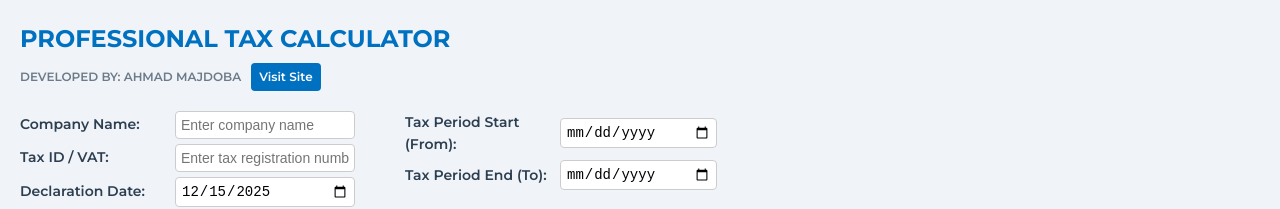
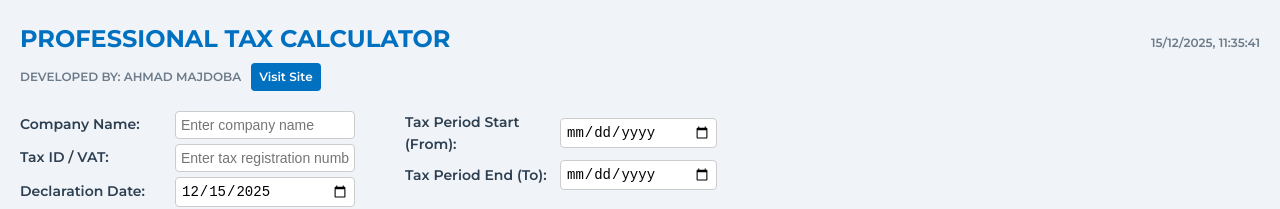
Before and after one commit to ca-almajdoba/sales_tax_calculator, a plain HTML site: page index.html in a window 1280 px wide. Shown: the top 209 px of the page. Drawn offline with nearby package versions, Linux system fonts and the light colour scheme.

Commit message:
Update tax calculator (auto update)
Added no-cache headers + datetime

```diff
--- a/index.html
+++ b/index.html
@@ -4,6 +4,12 @@
     <meta charset="UTF-8">
     <meta name="viewport" content="width=device-width, initial-scale=1.0">
     <title>Professional Tax Calculator</title>
+
+    <!-- ✅ Cache control (helps clients always get latest version) -->
+    <meta http-equiv="Cache-Control" content="no-cache, no-store, must-revalidate">
+    <meta http-equiv="Pragma" content="no-cache">
+    <meta http-equiv="Expires" content="0">
+
     <link href="https://fonts.googleapis.com/css2?family=Montserrat:wght@400;600;700&display=swap" rel="stylesheet">
     <script src="https://cdnjs.cloudflare.com/ajax/libs/jspdf/2.5.1/jspdf.umd.min.js"></script>
     <script src="https://cdnjs.cloudflare.com/ajax/libs/jspdf-autotable/3.5.28/jspdf.plugin.autotable.min.js"></script>
@@ -38,6 +44,29 @@
             margin: 0 0 5px 0;
             text-transform: uppercase;
         }
+
+        /* ✅ ADDITION: title row + datetime (does not affect your layout except placing datetime on right) */
+        .header-title-row {
+            flex-basis: 100%;
+            display: flex;
+            justify-content: space-between;
+            align-items: center;
+            gap: 10px;
+        }
+        /* override only inside the title row so datetime can sit on the right */
+        .header-title-row h2 {
+            flex-basis: auto;
+            flex: 1;
+            margin: 0 0 5px 0;
+        }
+        .header-datetime {
+            font-size: 12px;
+            color: #6c7a89;
+            font-weight: 600;
+            white-space: nowrap;
+            margin-top: 2px;
+        }
+        /* ✅ END ADDITION */
 
         .dev-info-container {
             flex-basis: 100%;
@@ -314,7 +343,12 @@
 <body>
 
     <div class="header">
-        <h2>PROFESSIONAL TAX CALCULATOR</h2>
+
+        <!-- ✅ ONLY HTML CHANGE: wrap title + add datetime on right -->
+        <div class="header-title-row">
+            <h2>PROFESSIONAL TAX CALCULATOR</h2>
+            <span class="header-datetime" id="appDateTime"></span>
+        </div>
 
         <div class="dev-info-container">
             <p>DEVELOPED BY: AHMAD MAJDOBA</p>
@@ -531,7 +565,6 @@
             const taxPeriodStart = document.getElementById('taxPeriodStart').value.trim() || 'N/A';
             const taxPeriodEnd = document.getElementById('taxPeriodEnd').value.trim() || 'N/A';
 
-
             // IMPORTANT: Access jsPDF directly from the window object
             const doc = new window.jspdf.jsPDF();
             let finalY = 0;
@@ -649,6 +682,14 @@
                 const formattedDate = today.toISOString().split('T')[0];
                 dateInput.value = formattedDate;
             }
+
+            // ✅ ADDITION: datetime on header (independent from your logic)
+            const dt = document.getElementById('appDateTime');
+            if (dt) {
+                const tick = () => dt.textContent = new Date().toLocaleString('en-GB');
+                tick();
+                setInterval(tick, 1000);
+            }
         });
 
         // Run calculation on page load
```
